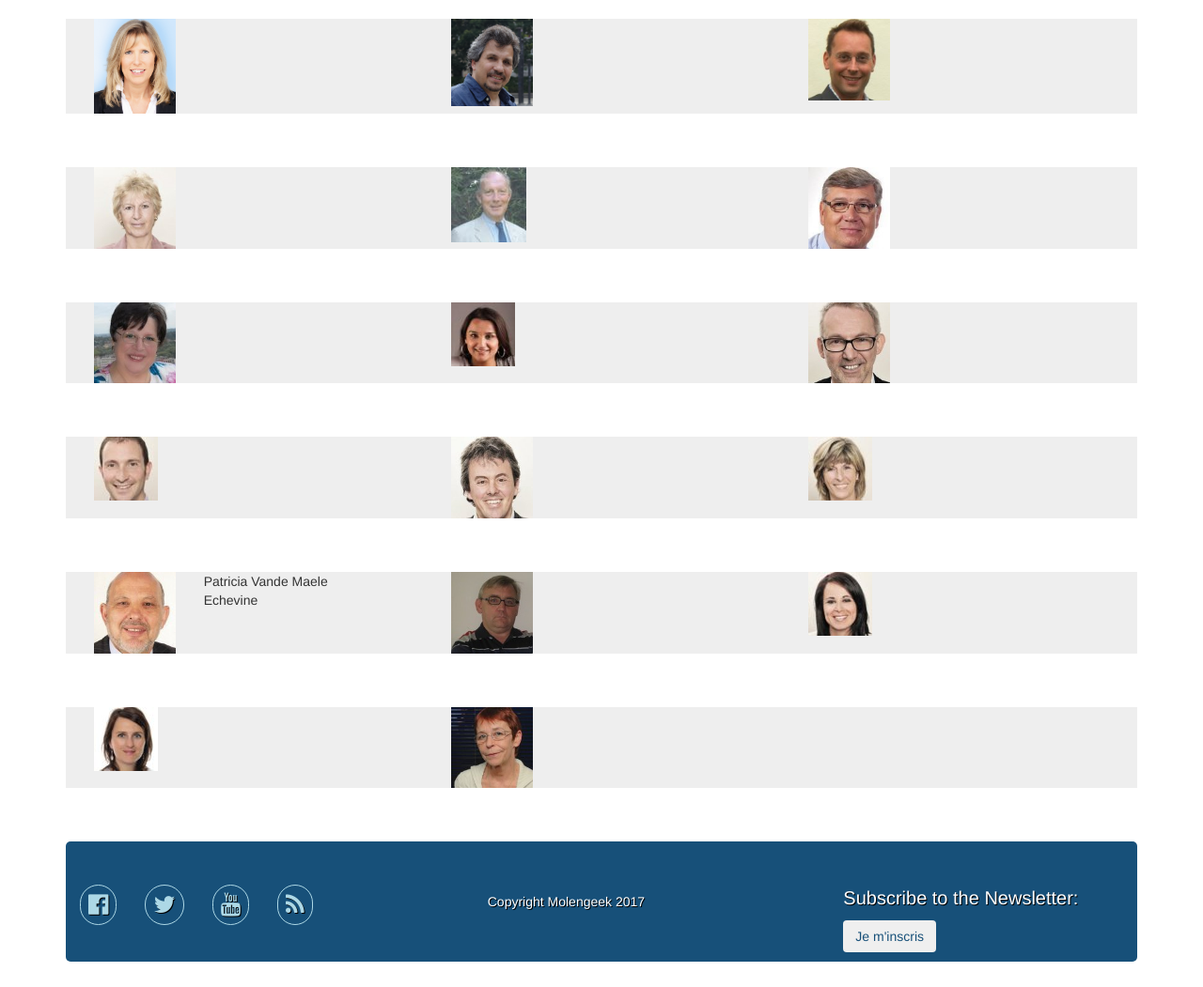
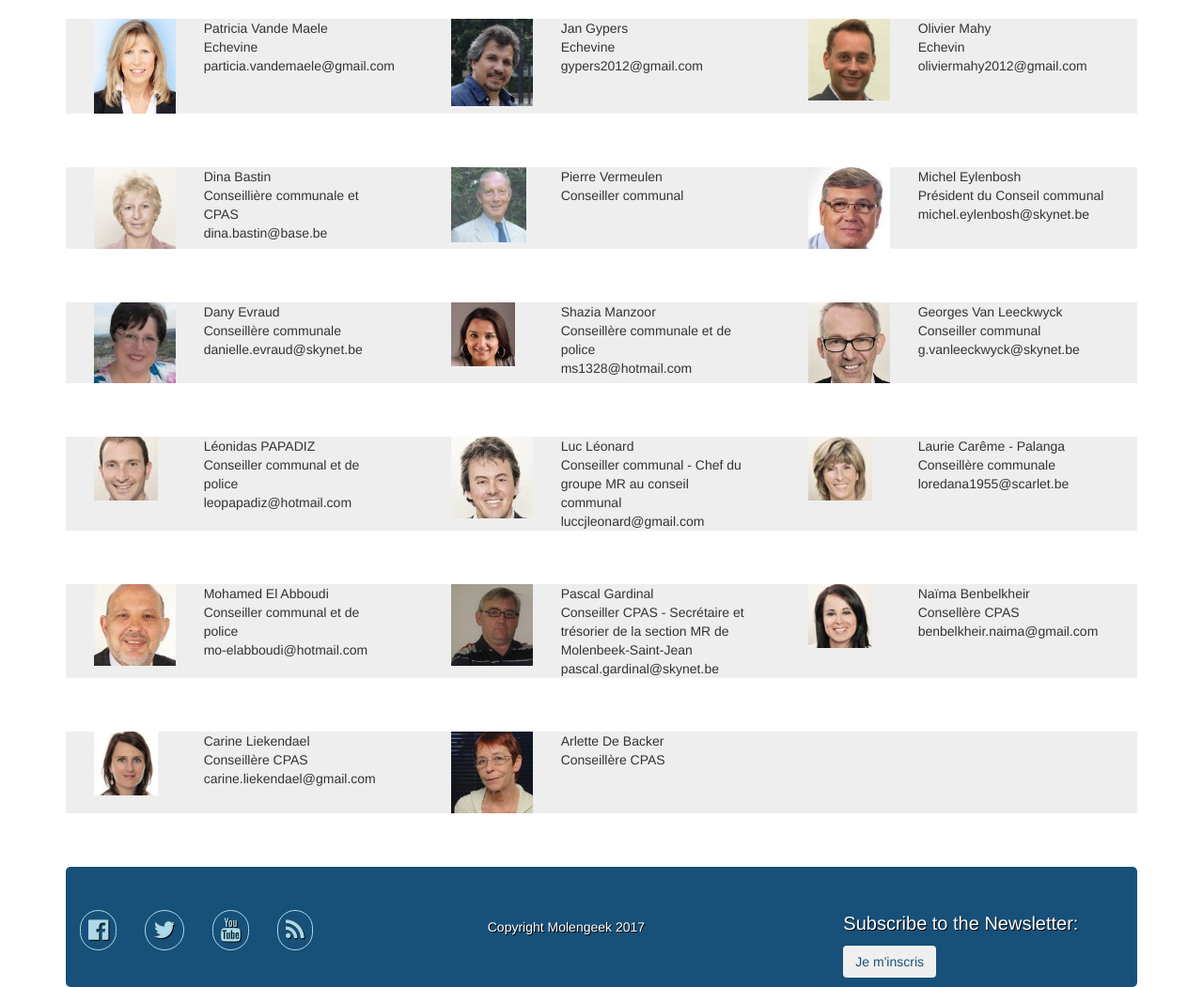
Before and after one commit to dyablinus/schepmans_clean, a CodeIgniter app: page /schepmans/equipe in a window 1280 px wide. Shown: the part 189-1240 px from the top of the page at 94% size. Before the commit the page ends 1213 px from the top, so only its background shows below. Run offline with CodeIgniter, Linux system fonts and the light colour scheme; some libraries are stand-ins or nearby versions.

Commit message:
add nom mail et function equipe

```diff
--- a/application/views/schepmans/equipe.php
+++ b/application/views/schepmans/equipe.php
@@ -8,9 +8,9 @@
         </div>
 
         <div class="col-xs-8 col-sm-8 col-md-8 col-lg-8">
-            <div class="elue_equipe"></div>
-            <div class="role_equipe"></div>
-            <div class="email_equipe"></div>
+            <div class="elue_equipe">Patricia Vande Maele</div>
+            <div class="role_equipe">Echevine</div>
+            <div class="email_equipe">particia.vandemaele@gmail.com</div>
         </div>
 
     </div>
@@ -24,9 +24,9 @@
         </div>
 
         <div class="col-xs-8 col-sm-8 col-md-8 col-lg-8">
-            <div class="elue_equipe"></div>
-            <div class="role_equipe"></div>
-            <div class="email_equipe"></div>
+            <div class="elue_equipe">Jan Gypers</div>
+            <div class="role_equipe">Echevine</div>
+            <div class="email_equipe">gypers2012@gmail.com</div>
         </div>
 
     </div>
@@ -40,9 +40,9 @@
         </div>
 
         <div class="col-xs-8 col-sm-8 col-md-8 col-lg-8">
-            <div class="elue_equipe"></div>
-            <div class="role_equipe"></div>
-            <div class="email_equipe"></div>
+            <div class="elue_equipe">Olivier Mahy</div>
+            <div class="role_equipe">Echevin</div>
+            <div class="email_equipe">oliviermahy2012@gmail.com</div>
         </div>
 
     </div>
@@ -62,9 +62,9 @@
         </div>
 
         <div class="col-xs-8 col-sm-8 col-md-8 col-lg-8">
-            <div class="elue_equipe"></div>
-            <div class="role_equipe"></div>
-            <div class="email_equipe"></div>
+            <div class="elue_equipe">Dina Bastin</div>
+            <div class="role_equipe">Conseillière communale et CPAS</div>
+            <div class="email_equipe">dina.bastin@base.be</div>
         </div>
 
     </div>
@@ -78,8 +78,8 @@
         </div>
 
         <div class="col-xs-8 col-sm-8 col-md-8 col-lg-8">
-            <div class="elue_equipe"></div>
-            <div class="role_equipe"></div>
+            <div class="elue_equipe">Pierre Vermeulen</div>
+            <div class="role_equipe">Conseiller communal</div>
             <div class="email_equipe"></div>
         </div>
 
@@ -94,9 +94,9 @@
         </div>
 
         <div class="col-xs-8 col-sm-8 col-md-8 col-lg-8">
-            <div class="elue_equipe"></div>
-            <div class="role_equipe"></div>
-            <div class="email_equipe"></div>
+            <div class="elue_equipe">Michel Eylenbosh</div>
+            <div class="role_equipe">Président du Conseil communal</div>
+            <div class="email_equipe">michel.eylenbosh@skynet.be</div>
         </div>
 
     </div>
@@ -116,9 +116,9 @@
         </div>
 
         <div class="col-xs-8 col-sm-8 col-md-8 col-lg-8">
-            <div class="elue_equipe"></div>
-            <div class="role_equipe"></div>
-            <div class="email_equipe"></div>
+            <div class="elue_equipe">Dany Evraud</div>
+            <div class="role_equipe">Conseillère communale</div>
+            <div class="email_equipe">danielle.evraud@skynet.be</div>
         </div>
 
     </div>
@@ -132,9 +132,9 @@
         </div>
 
         <div class="col-xs-8 col-sm-8 col-md-8 col-lg-8">
-            <div class="elue_equipe"></div>
-            <div class="role_equipe"></div>
-            <div class="email_equipe"></div>
+            <div class="elue_equipe">Shazia Manzoor</div>
+            <div class="role_equipe">Conseillère communale et de police</div>
+            <div class="email_equipe">ms1328@hotmail.com</div>
         </div>
 
     </div>
@@ -148,9 +148,9 @@
         </div>
 
         <div class="col-xs-8 col-sm-8 col-md-8 col-lg-8">
-            <div class="elue_equipe"></div>
-            <div class="role_equipe"></div>
-            <div class="email_equipe"></div>
+            <div class="elue_equipe">Georges Van Leeckwyck</div>
+            <div class="role_equipe">Conseiller communal </div>
+            <div class="email_equipe">g.vanleeckwyck@skynet.be</div>
         </div>
 
     </div>
@@ -170,9 +170,9 @@
         </div>
 
         <div class="col-xs-8 col-sm-8 col-md-8 col-lg-8">
-            <div class="elue_equipe"></div>
-            <div class="role_equipe"></div>
-            <div class="email_equipe"></div>
+            <div class="elue_equipe">Léonidas PAPADIZ</div>
+            <div class="role_equipe">Conseiller communal et de police </div>
+            <div class="email_equipe">leopapadiz@hotmail.com</div>
         </div>
 
     </div>
@@ -186,9 +186,9 @@
         </div>
 
         <div class="col-xs-8 col-sm-8 col-md-8 col-lg-8">
-            <div class="elue_equipe"></div>
-            <div class="role_equipe"></div>
-            <div class="email_equipe"></div>
+            <div class="elue_equipe">Luc Léonard</div>
+            <div class="role_equipe">Conseiller communal - Chef du groupe MR au conseil communal </div>
+            <div class="email_equipe">luccjleonard@gmail.com</div>
         </div>
 
     </div>
@@ -202,9 +202,9 @@
         </div>
 
         <div class="col-xs-8 col-sm-8 col-md-8 col-lg-8">
-            <div class="elue_equipe"></div>
-            <div class="role_equipe"></div>
-            <div class="email_equipe"></div>
+            <div class="elue_equipe">Laurie Carême - Palanga</div>
+            <div class="role_equipe">Conseillère communale </div>
+            <div class="email_equipe">loredana1955@scarlet.be</div>
         </div>
 
     </div>
@@ -224,9 +224,9 @@
         </div>
 
         <div class="col-xs-8 col-sm-8 col-md-8 col-lg-8">
-            <div class="elue_equipe">Patricia Vande Maele</div>
-            <div class="role_equipe">Echevine</div>
-            <div class="email_equipe"></div>
+            <div class="elue_equipe">Mohamed El Abboudi</div>
+            <div class="role_equipe">Conseiller communal et de police </div>
+            <div class="email_equipe">mo-elabboudi@hotmail.com</div>
         </div>
 
     </div>
@@ -240,9 +240,9 @@
         </div>
 
         <div class="col-xs-8 col-sm-8 col-md-8 col-lg-8">
-            <div class="elue_equipe"></div>
-            <div class="role_equipe"></div>
-            <div class="email_equipe"></div>
+            <div class="elue_equipe">Pascal Gardinal</div>
+            <div class="role_equipe">Conseiller CPAS - Secrétaire et trésorier de la section MR de Molenbeek-Saint-Jean </div>
+            <div class="email_equipe">pascal.gardinal@skynet.be</div>
         </div>
 
     </div>
@@ -256,9 +256,10 @@
         </div>
 
         <div class="col-xs-8 col-sm-8 col-md-8 col-lg-8">
-            <div class="elue_equipe"></div>
-            <div class="role_equipe"></div>
-            <div class="email_equipe"></div>
+            <div class="elue_equipe">Naïma Benbelkheir</div>
+            <div class="role_equipe">Consellère CPAS </div>
+            <div class="email_equipe">benbelkheir.naima@gmail.com
+</div>
         </div>
 
     </div>
@@ -278,9 +279,9 @@
         </div>
 
         <div class="col-xs-8 col-sm-8 col-md-8 col-lg-8">
-            <div class="elue_equipe"></div>
-            <div class="role_equipe"></div>
-            <div class="email_equipe"></div>
+            <div class="elue_equipe">Carine Liekendael</div>
+            <div class="role_equipe">Conseillère CPAS </div>
+            <div class="email_equipe">carine.liekendael@gmail.com</div>
         </div>
 
     </div>
@@ -294,8 +295,8 @@
         </div>
 
         <div class="col-xs-8 col-sm-8 col-md-8 col-lg-8">
-            <div class="elue_equipe"></div>
-            <div class="role_equipe"></div>
+            <div class="elue_equipe">Arlette De Backer</div>
+            <div class="role_equipe">Conseillère CPAS </div>
             <div class="email_equipe"></div>
         </div>
 
```
